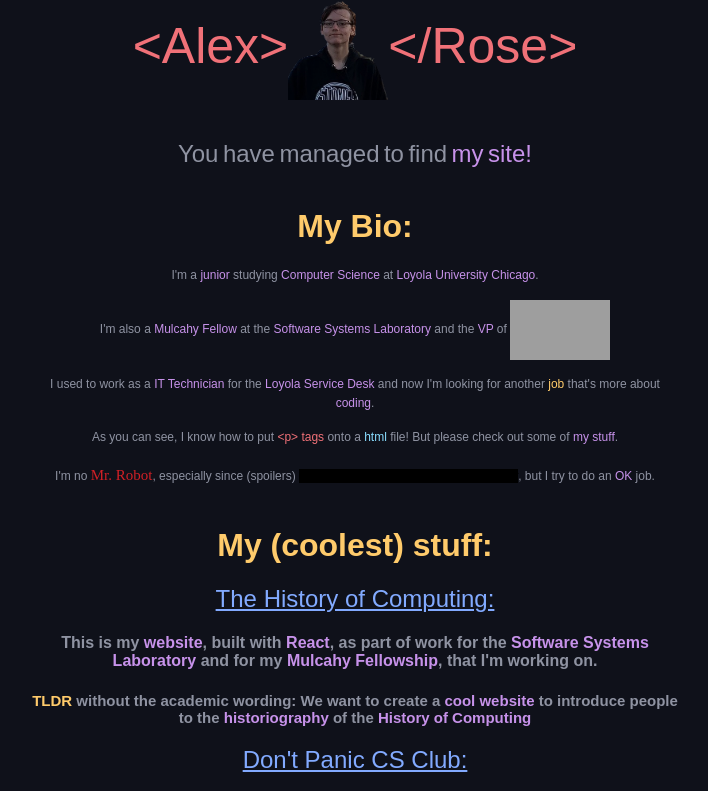
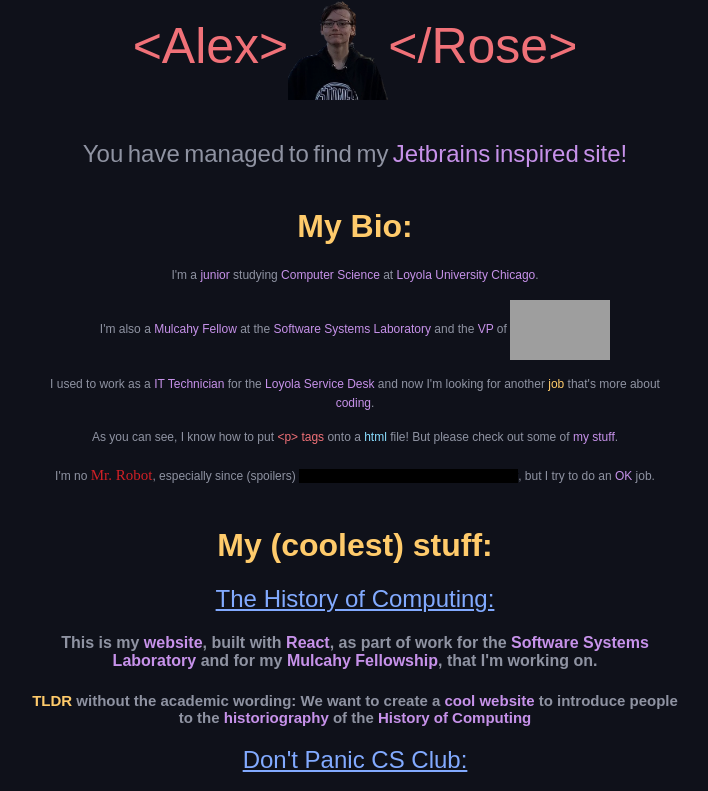
Before and after one commit to acrose99/acrose99.github.io, a website built with Parcel: page index.html in a window 1280 px wide. Shown: the top 791 px of the page, without its empty margins (285-993 px from the left). Built offline with nearby package versions, Linux system fonts and the light colour scheme; grey boxes are pictures that could not be loaded.

Commit message:
I have to explain the CSS from the start

```diff
--- a/index.html
+++ b/index.html
@@ -36,9 +36,12 @@
     <span class="flash-item" style="animation-delay: 1s;">managed</span>
     <span class="flash-item" style="animation-delay: 1s;">to</span>
     <span class="flash-item" style="animation-delay: 1s;">find</span>
-    <span class="flash-item variable" style="animation-delay: 1s;">my</span>
+    <span class="flash-item" style="animation-delay: 1s;">my</span>
+    <span class="flash-item variable" style="animation-delay: 1s;">Jetbrains</span>
+    <span class="flash-item variable" style="animation-delay: 1s;">inspired</span>
     <span class="flash-item variable" style="animation-delay: 1s;">site!</span>
   </span>
+
 <div class="itisme">
   <div class="about">
     <h1 class="class bio">My Bio:</h1>
```
